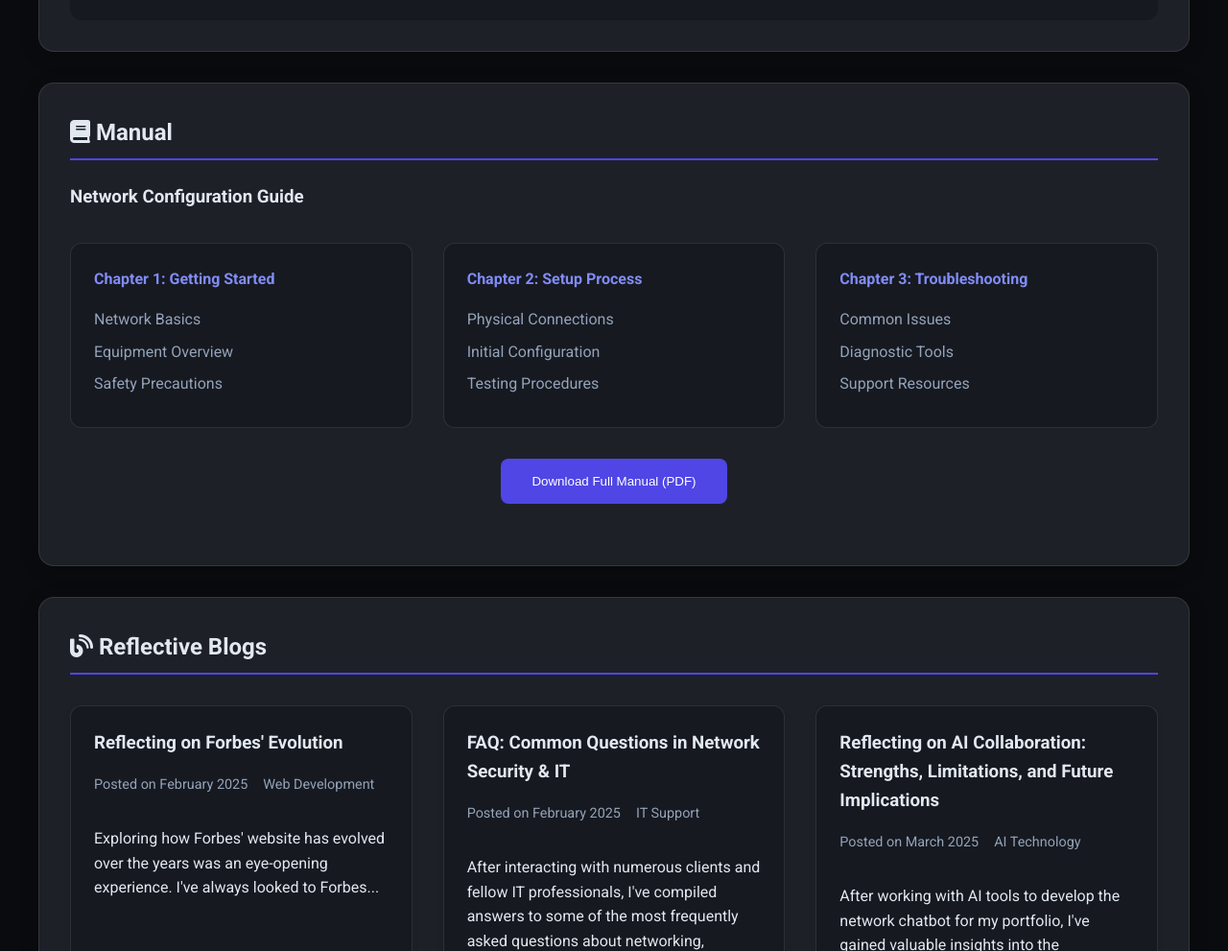
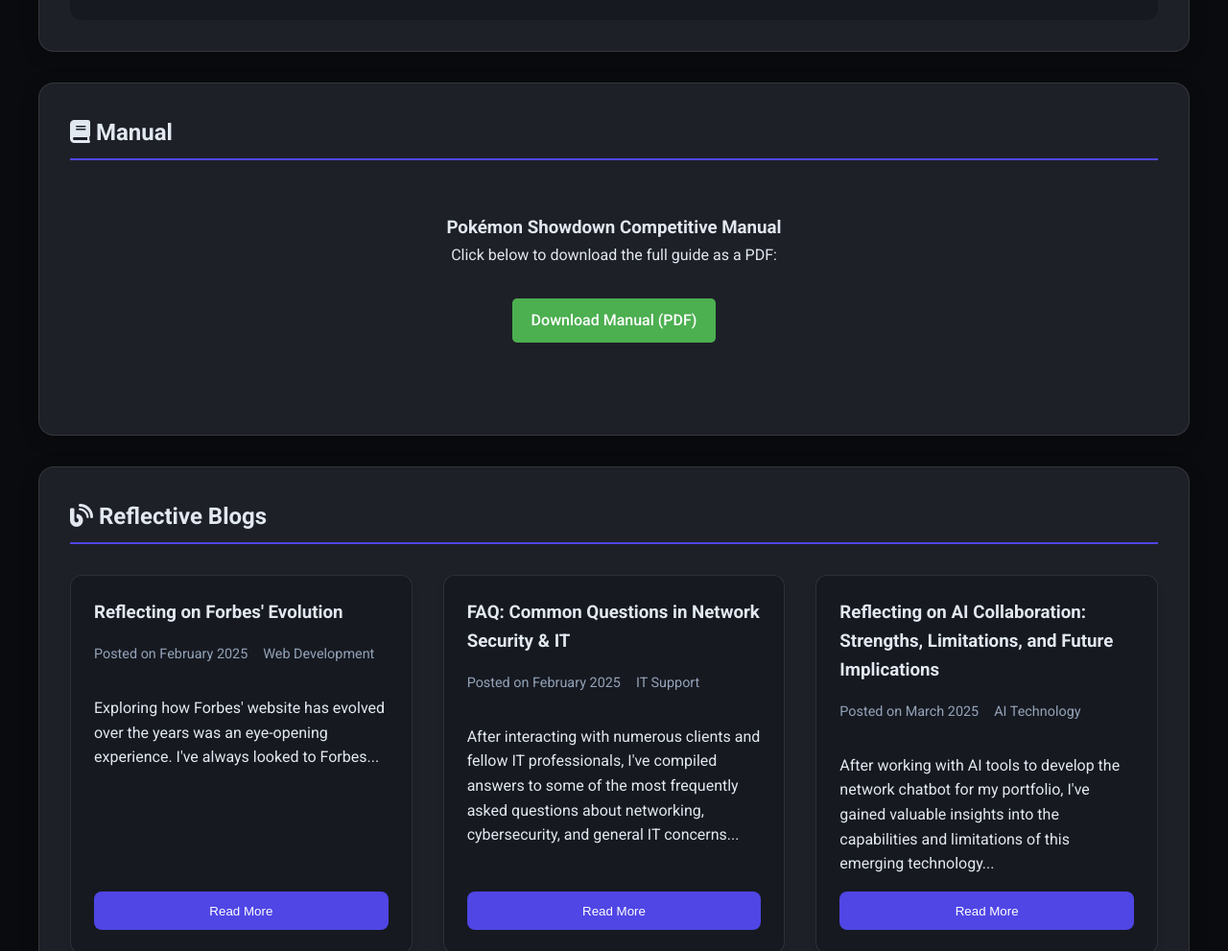
Before and after one commit to BarisBarut/Digital-Portfolio-BB, a plain HTML site: page index.html in a window 1280 px wide. Shown: the part 3468-4459 px from the top of the page at 96% size. Drawn offline with Linux system fonts and the light colour scheme.

Commit message:
Update index.html

```diff
--- a/index.html
+++ b/index.html
@@ -141,41 +141,20 @@
     </div>
 </section>
 
-        <section id="manual" class="content-section">
-            <h2><i class="fas fa-book"></i> Manual</h2>
-            <div class="section-content">
-                <div class="manual-container">
-                    <h3>Network Configuration Guide</h3>
-                    <div class="manual-chapters">
-                        <div class="chapter">
-                            <h4>Chapter 1: Getting Started</h4>
-                            <ul>
-                                <li>Network Basics</li>
-                                <li>Equipment Overview</li>
-                                <li>Safety Precautions</li>
-                            </ul>
-                        </div>
-                        <div class="chapter">
-                            <h4>Chapter 2: Setup Process</h4>
-                            <ul>
-                                <li>Physical Connections</li>
-                                <li>Initial Configuration</li>
-                                <li>Testing Procedures</li>
-                            </ul>
-                        </div>
-                        <div class="chapter">
-                            <h4>Chapter 3: Troubleshooting</h4>
-                            <ul>
-                                <li>Common Issues</li>
-                                <li>Diagnostic Tools</li>
-                                <li>Support Resources</li>
-                            </ul>
-                        </div>
-                    </div>
-                    <button class="download-btn">Download Full Manual (PDF)</button>
-                </div>
-            </div>
-        </section>
+<section id="manual" class="content-section">
+    <h2><i class="fas fa-book"></i> Manual</h2>
+    <div class="section-content" style="text-align: center; padding: 2rem;">
+        <h3>Pokémon Showdown Competitive Manual</h3>
+        <p>Click below to download the full guide as a PDF:</p>
+        <a href="https://BarisBarut.github.io/Digital-Portfolio-BB/CompetitivePokemonManualFinalized.pdf"
+           class="download-btn"
+           download
+           style="display: inline-block; padding: 10px 20px; background-color: #4CAF50; color: white; border-radius: 5px; text-decoration: none;">
+            Download Manual (PDF)
+        </a>
+    </div>
+</section>
+
 
         <section id="reflective_blogs" class="content-section">
             <h2><i class="fas fa-blog"></i> Reflective Blogs</h2>
```
